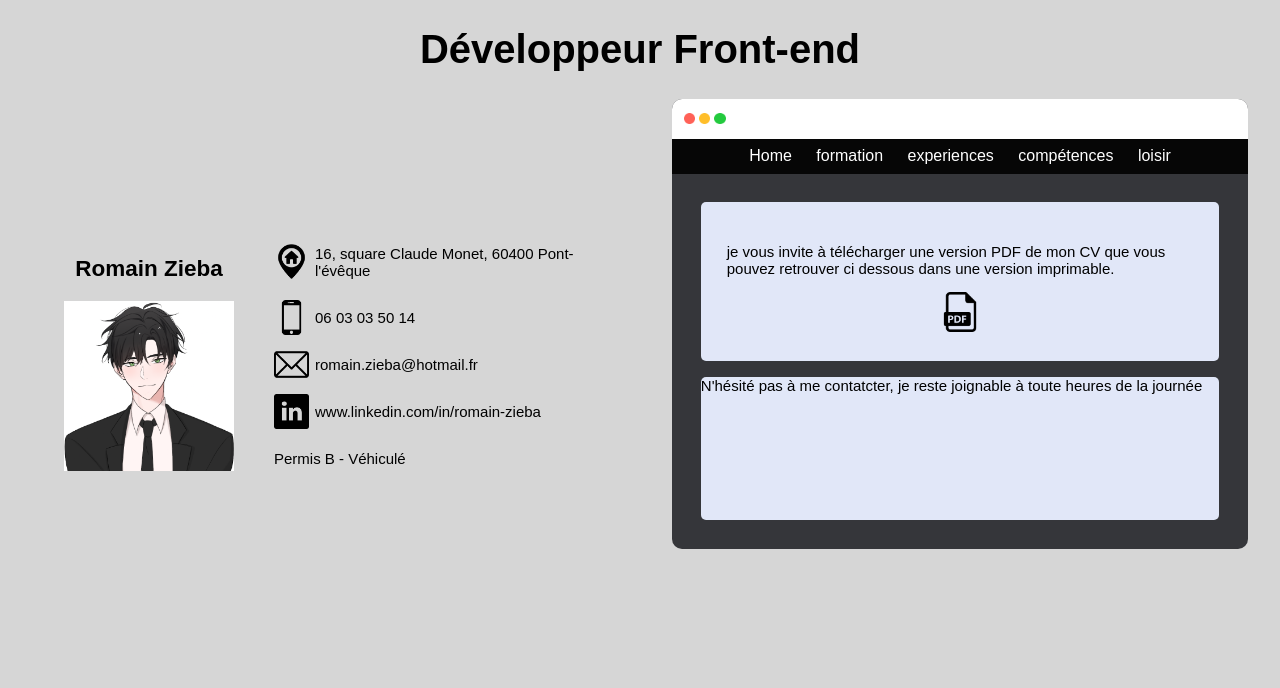
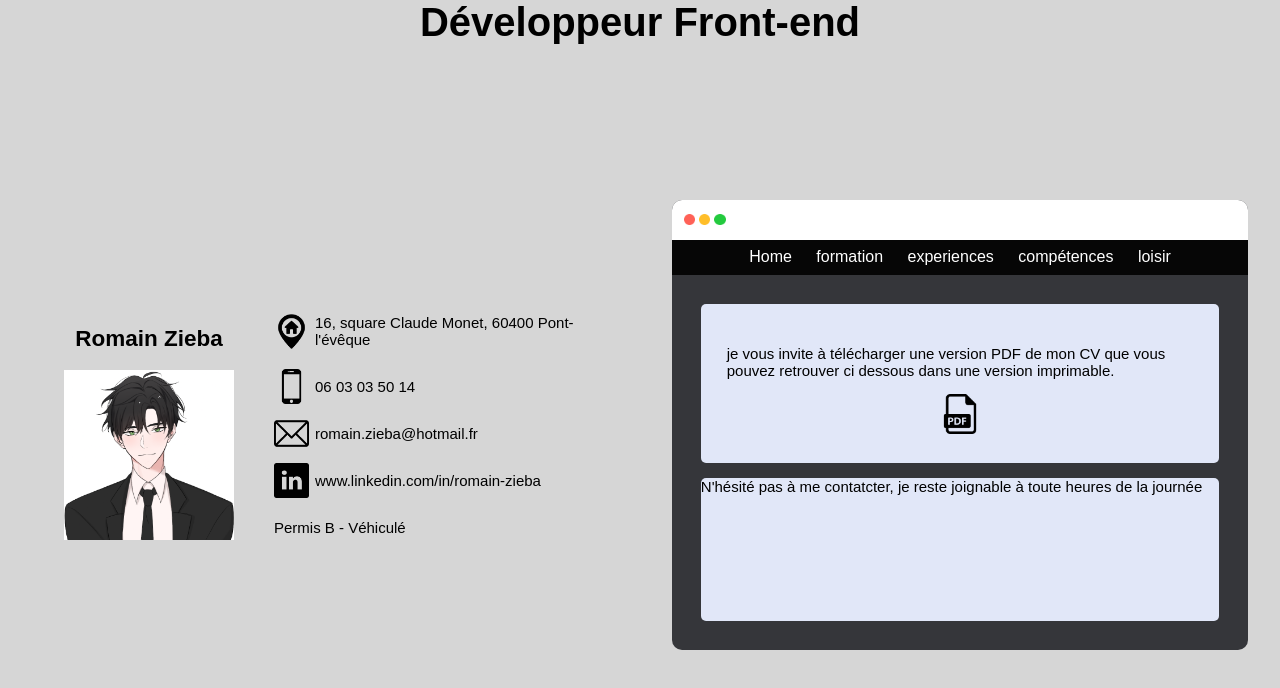
Before and after one commit to AezardSR/AezardSR.github.io-CV, a plain HTML site: page index.html in a window 1280 px wide. Drawn offline with Linux system fonts and the light colour scheme.

Commit message:
bonne mise en page avec grid

```diff
--- a/asset/css/style.css
+++ b/asset/css/style.css
@@ -1,17 +1,21 @@
-body {
+body{
   margin: 0;
   padding: 0;
+  height: 100vh;
   background-color: #cccc;
 }
 h1 {
+  grid-column: 1/3;
+  margin: 0;
   font-size: 40px;
   text-align: center;
   font-family: Arial, Helvetica, sans-serif;
 }
 #main {
-  display: flex;
-  align-items: center;
-  flex-wrap: wrap;
+  display: grid;
+  grid-template-columns: 1fr 1fr;
+  grid-template-rows: 50px 2fr;
+  height: 100%;
   font-size: 15px;
   font-family: Arial, Helvetica, sans-serif;
 }
@@ -35,9 +39,9 @@ body footer {
 #windows-icon img {
   width: 25px;
 }
-/*portion gauche*/
+/*---------------portion gauche-----------------*/
 #left {
-  width: 50%;
+  width: 100%;
   font-size: 15px;
   display: flex;
   align-items: center;
@@ -50,7 +54,6 @@ img {
 
 #bloc {
   width: 80%;
-  margin-top: 10%;
   display: flex;
   justify-content: center;
   align-items: center;
@@ -74,7 +77,7 @@ img {
 
 /*portion droite*/
 #right {
-  width: 50%;
+  width: 100%;
   display: flex;
   align-items: center;
   justify-content: center;
--- a/index.html
+++ b/index.html
@@ -8,8 +8,8 @@
     <title>Cv Romain Zieba</title>
 </head>
 <body>
-    <h1>Développeur Front-end </h1>
     <section id="main">
+        <h1>Développeur Front-end </h1>
         <section id="left">
             <div id="bloc">
                 <div>
@@ -70,19 +70,7 @@
                         </article>
                 </section>
             </section>
-
         </section>
     </section>
-
-
-
-
-
-    <!--<footer>
-        <div id="windows-icon">
-            <img src="asset/img/windows-icon.png" alt="">
-        </div>
-
-    </footer>-->
 </body>
 </html>
```
Also changed, not shown: competences.html (+1 -1 lines), experiences.html (+1 -1 lines), formation.html (+1 -1 lines).
